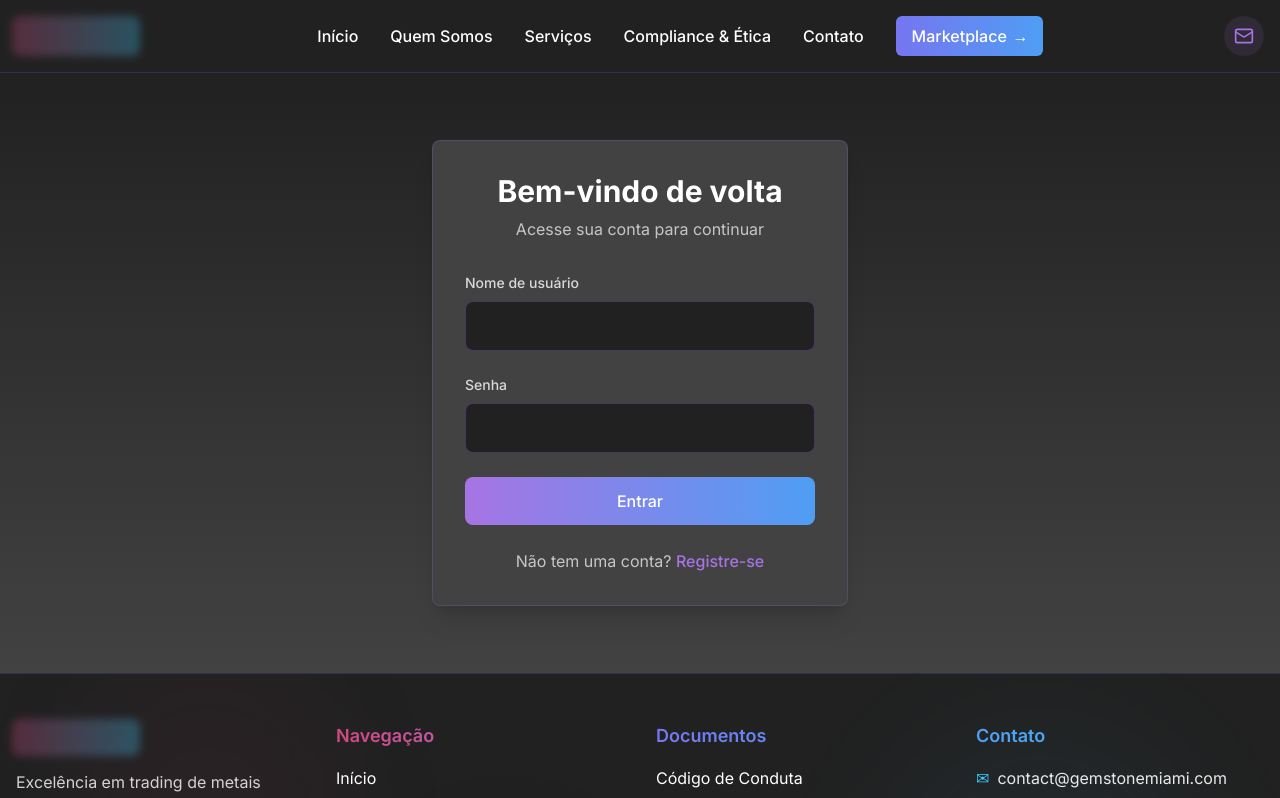
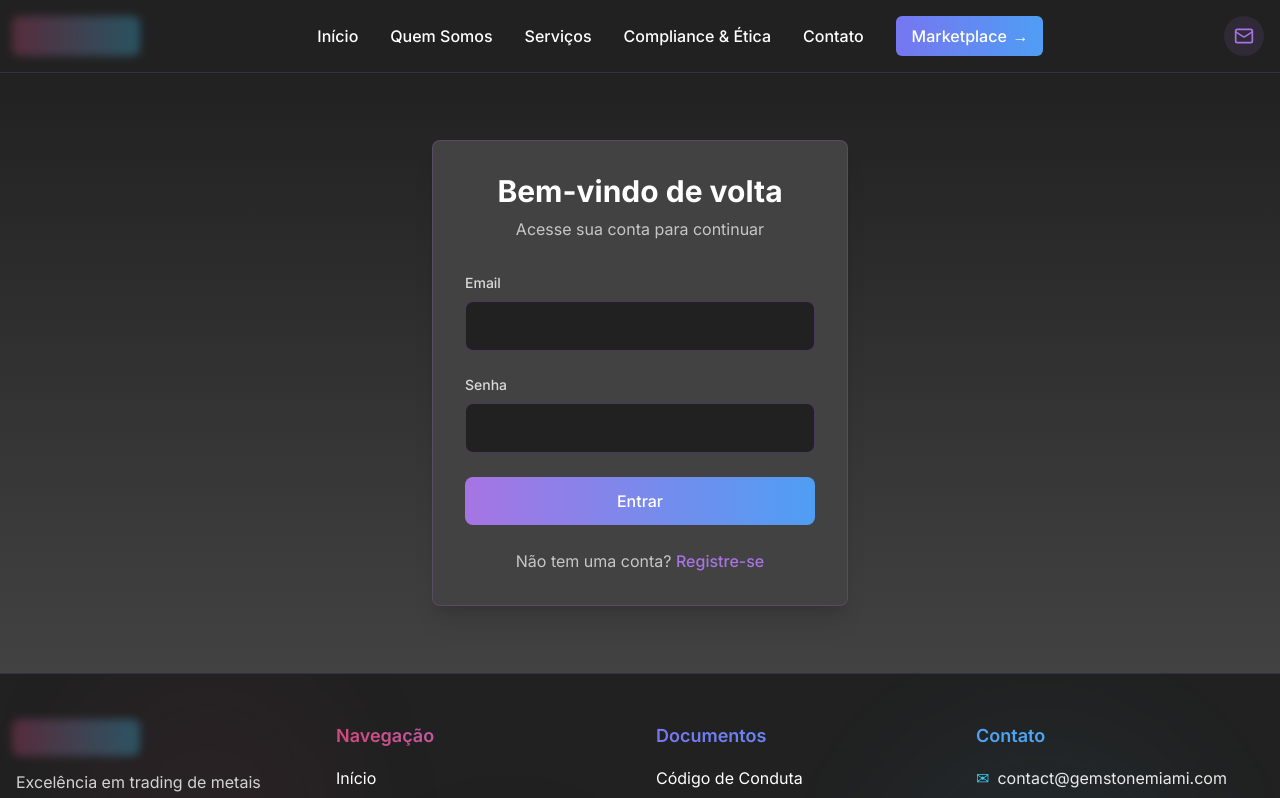
Before and after one commit to wesleygurgel/gemstone-front, a React (Vite) app: page /login in a window 1280 px wide. Shown: the top 798 px of the page. Built offline with nearby package versions, Linux system fonts and the light colour scheme; no server answers.

Commit message:
fix: changes on auth service to use e-mail

```diff
--- a/src/components/marketplace/MarketplaceHeader.tsx
+++ b/src/components/marketplace/MarketplaceHeader.tsx
@@ -152,7 +152,7 @@ const MarketplaceHeader = () => {
                   whileHover={{ scale: 1.05 }}
                 >
                   <User size={20} />
-                  <span className="hidden sm:inline">{user?.username}</span>
+                  <span className="hidden sm:inline">{user?.first_name}</span>
                   <ChevronDown size={16} className={`transition-transform ${isDropdownOpen ? 'rotate-180' : ''}`} />
                 </motion.button>
 
--- a/src/context/AuthContext.tsx
+++ b/src/context/AuthContext.tsx
@@ -8,8 +8,8 @@ interface AuthContextType {
   loading: boolean;
   error: string | null;
   isAuthenticated: boolean;
-  login: (credentials: { username: string; password: string }) => Promise<boolean>;
-  register: (userData: { username: string; email: string; password: string; password_confirm?: string }) => Promise<boolean>;
+  login: (credentials: { email: string; password: string }) => Promise<boolean>;
+  register: (userData: { email: string; password: string; password_confirm: string }) => Promise<boolean>;
   logout: () => void;
   updateProfile: (profileData: Partial<UserProfile>) => Promise<boolean>;
   changePassword: (oldPassword: string, newPassword: string) => Promise<boolean>;
--- a/src/pages/Login/index.tsx
+++ b/src/pages/Login/index.tsx
@@ -10,7 +10,7 @@ const Login = () => {
   const navigate = useNavigate();
   const { login, loading, error } = useAuth();
   const [formData, setFormData] = useState<LoginRequest>({
-    username: '',
+    email: '',
     password: '',
   });
 
@@ -58,14 +58,14 @@ const Login = () => {
 
             <form onSubmit={handleSubmit}>
               <div className="mb-6">
-                <label htmlFor="username" className="block text-sm font-medium text-white/80 mb-2">
-                  Nome de usuário
+                <label htmlFor="email" className="block text-sm font-medium text-white/80 mb-2">
+                  Email
                 </label>
                 <input
-                  type="text"
-                  id="username"
-                  name="username"
-                  value={formData.username}
+                  type="email"
+                  id="email"
+                  name="email"
+                  value={formData.email}
                   onChange={handleChange}
                   className="w-full px-4 py-3 rounded-lg bg-black-900 border border-gem-purple/30 text-white focus:ring-2 focus:ring-gem-purple focus:border-transparent"
                   required
--- a/src/pages/Register/index.tsx
+++ b/src/pages/Register/index.tsx
@@ -10,15 +10,15 @@ const Register = () => {
   const navigate = useNavigate();
   const { register: registerUser, loading, error } = useAuth();
   const [formData, setFormData] = useState<RegisterRequest>({
-    username: '',
     email: '',
     password: '',
-    password_confirm: '',
+    password_confirm: ''
   });
   const [passwordError, setPasswordError] = useState<string | null>(null);
 
   const handleChange = (e: React.ChangeEvent<HTMLInputElement>) => {
     const { name, value } = e.target;
+
     setFormData((prev) => ({
       ...prev,
       [name]: value,
@@ -84,21 +84,6 @@ const Register = () => {
             )}
 
             <form onSubmit={handleSubmit}>
-              <div className="mb-6">
-                <label htmlFor="username" className="block text-sm font-medium text-white/80 mb-2">
-                  Nome de usuário
-                </label>
-                <input
-                  type="text"
-                  id="username"
-                  name="username"
-                  value={formData.username}
-                  onChange={handleChange}
-                  className="w-full px-4 py-3 rounded-lg bg-black-900 border border-gem-purple/30 text-white focus:ring-2 focus:ring-gem-purple focus:border-transparent"
-                  required
-                />
-              </div>
-
               <div className="mb-6">
                 <label htmlFor="email" className="block text-sm font-medium text-white/80 mb-2">
                   Email
--- a/src/services/authService.ts
+++ b/src/services/authService.ts
@@ -23,7 +23,7 @@ const authService = {
   },
 
   /**
-   * Login a user with username and password
+   * Login a user with email and password
    * @param credentials User login credentials
    * @returns Promise resolving to the user profile
    */
```
Also changed, not shown: src/types/api/auth.types.ts (+2 -8 lines), src/services/README.md.
